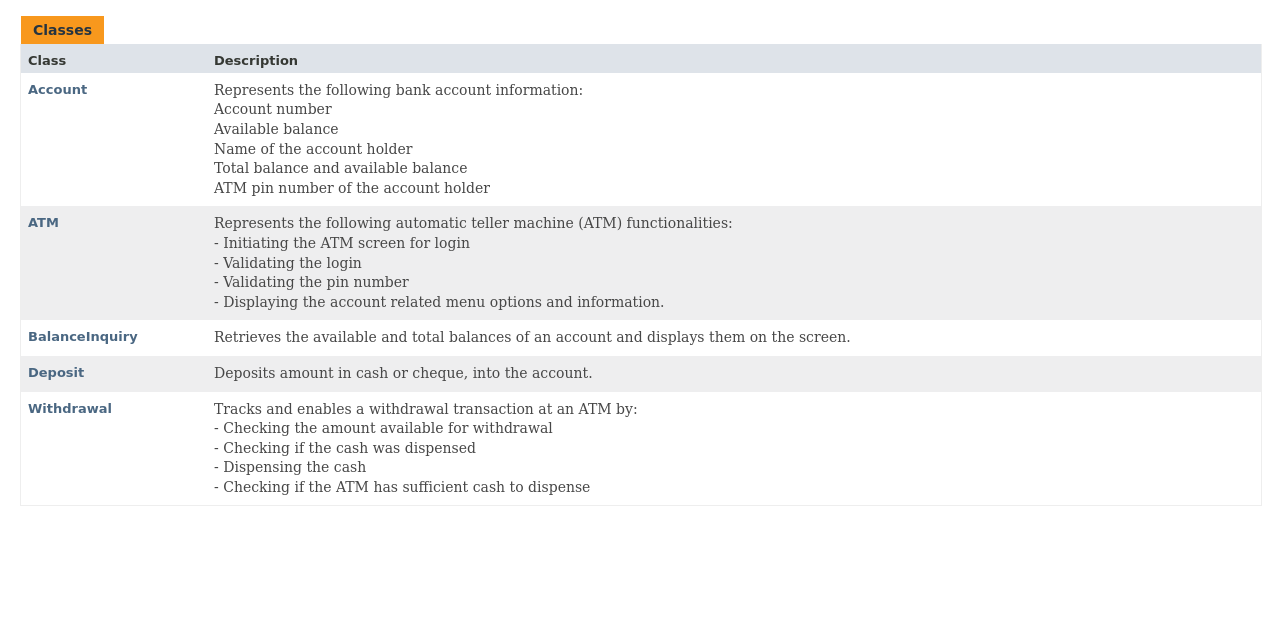
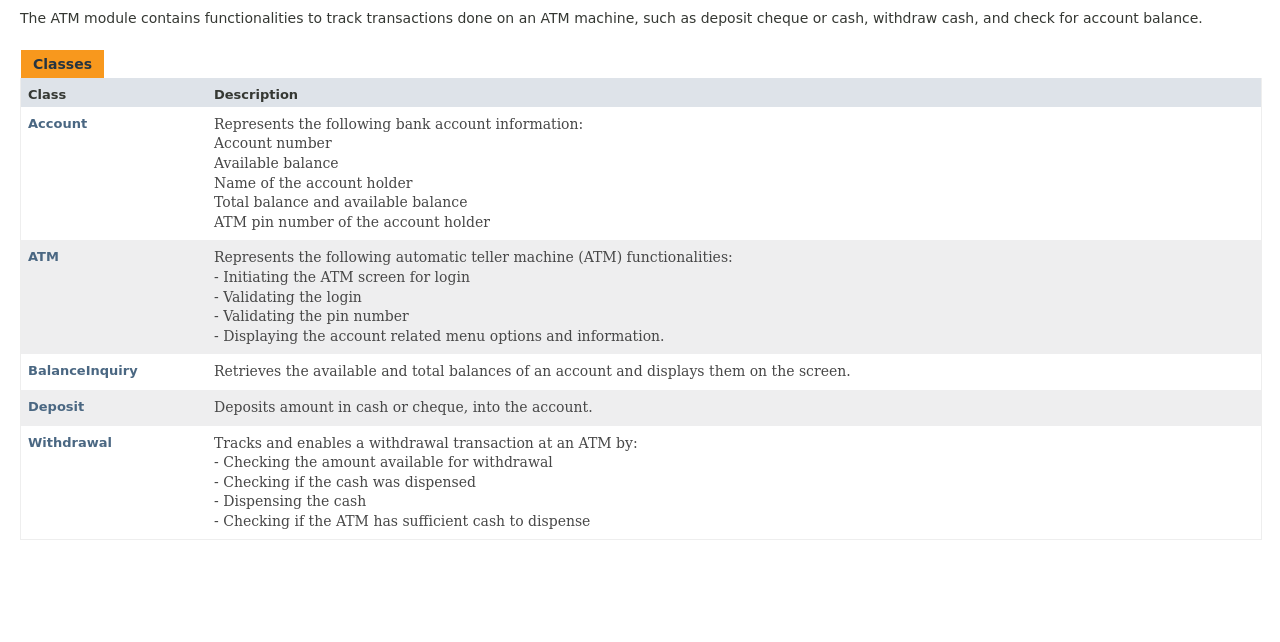
Before and after one commit to shalu1974/Doc_Samples, a plain HTML site: page ATM/doc/Index.html in a window 1280 px wide. Shown: the part 158-800 px from the top of the page. Drawn offline with Linux system fonts and the light colour scheme; a web font is replaced by a local one.

Commit message:
Update Index.html
Added a summary

```diff
--- a/ATM/doc/Index.html
+++ b/ATM/doc/Index.html
@@ -62,6 +62,9 @@ loadScripts(document, 'script');</script>
 </div>
 <hr>
 <section class="summary">
+ <p>
+The ATM module contains functionalities to track transactions done on an ATM machine, such as deposit cheque or cash, withdraw cash, and check for account balance.
+</p>
 <ul class="summary-list">
 <li>
 <div id="class-summary">
```
